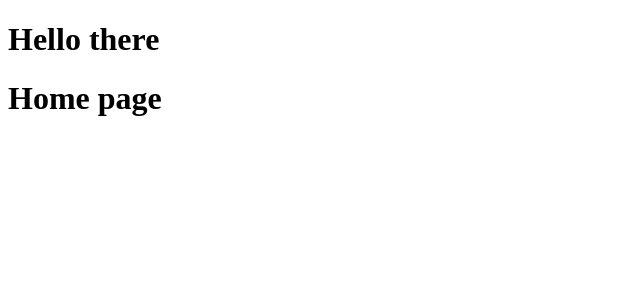
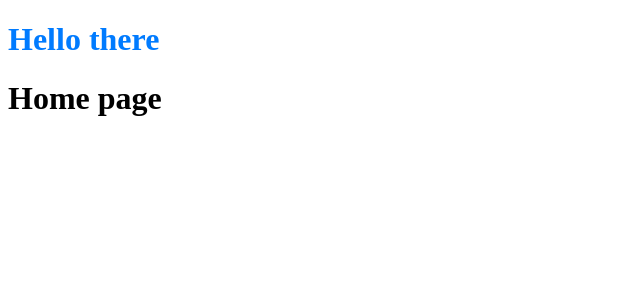
Before and after one commit to baris-inandi/FileEncryptor, a React (Create React App) app: page / in a window 1280 px wide. Shown: the top 300 px of the page, without its empty margins (0-640 px from the left). Built offline with nearby package versions, Linux system fonts and the light colour scheme.

Commit message:
progress

```diff
--- a/package.json
+++ b/package.json
@@ -17,6 +17,7 @@
     "@types/react-dom": "^17.0.9",
     "cors": "^2.8.5",
     "cross-env": "^7.0.3",
+    "dart-sass": "^1.25.0",
     "electron-is-dev": "^2.0.0",
     "express": "^4.17.1",
     "node-sass": "^6.0.1",
--- /dev/null
+++ b/src/_colors.sass
@@ -0,0 +1 @@
+$blue: #007bff
--- a/src/components/Button/Button.sass
+++ b/src/components/Button/Button.sass
@@ -0,0 +1,4 @@
+@import '../../colors'
+
+.uwu
+    color: hotpink
--- a/src/components/Header/Header.sass
+++ b/src/components/Header/Header.sass
@@ -0,0 +1,4 @@
+@import '../../colors'
+
+.uwu
+    color: $blue
--- a/src/components/Home/Home.sass
+++ b/src/components/Home/Home.sass
@@ -0,0 +1 @@
+@import '../../colors'
```
Also changed, not shown: 2 other files (tests, documents, lock files or other folders).
